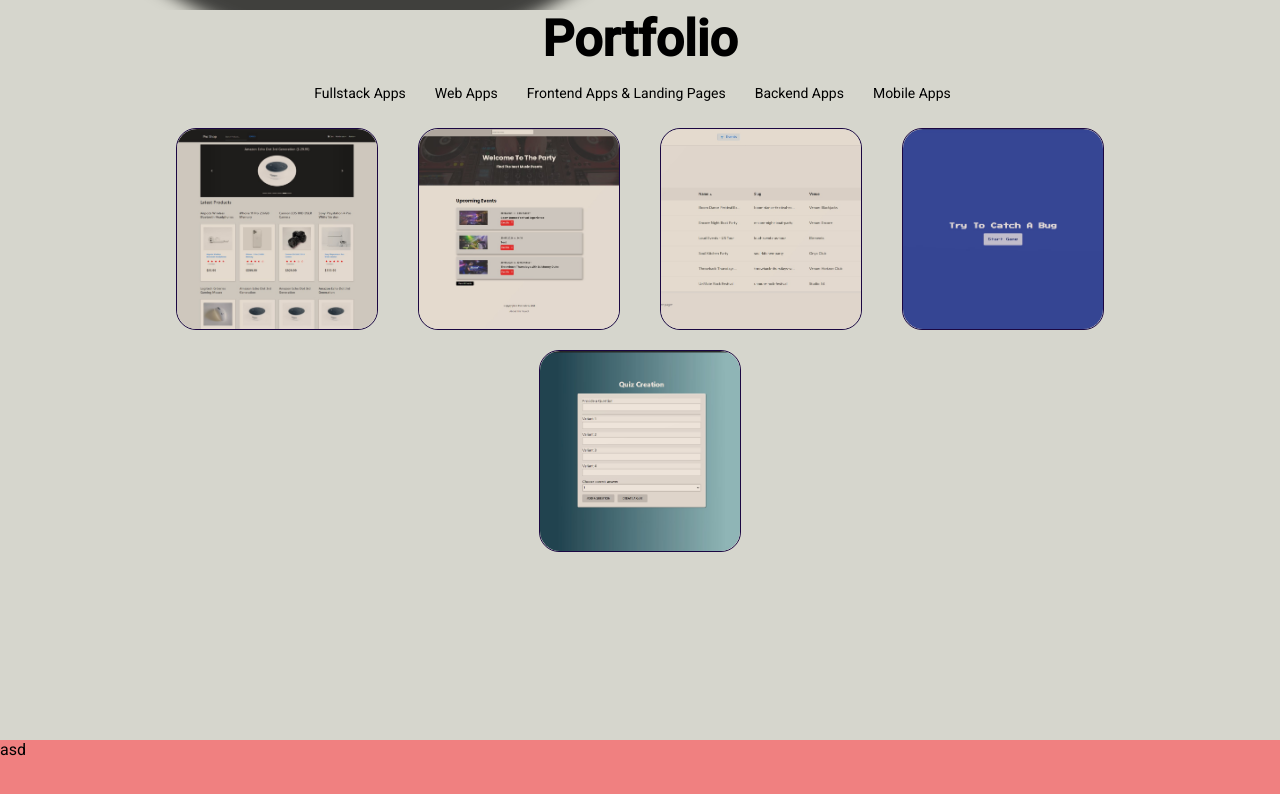
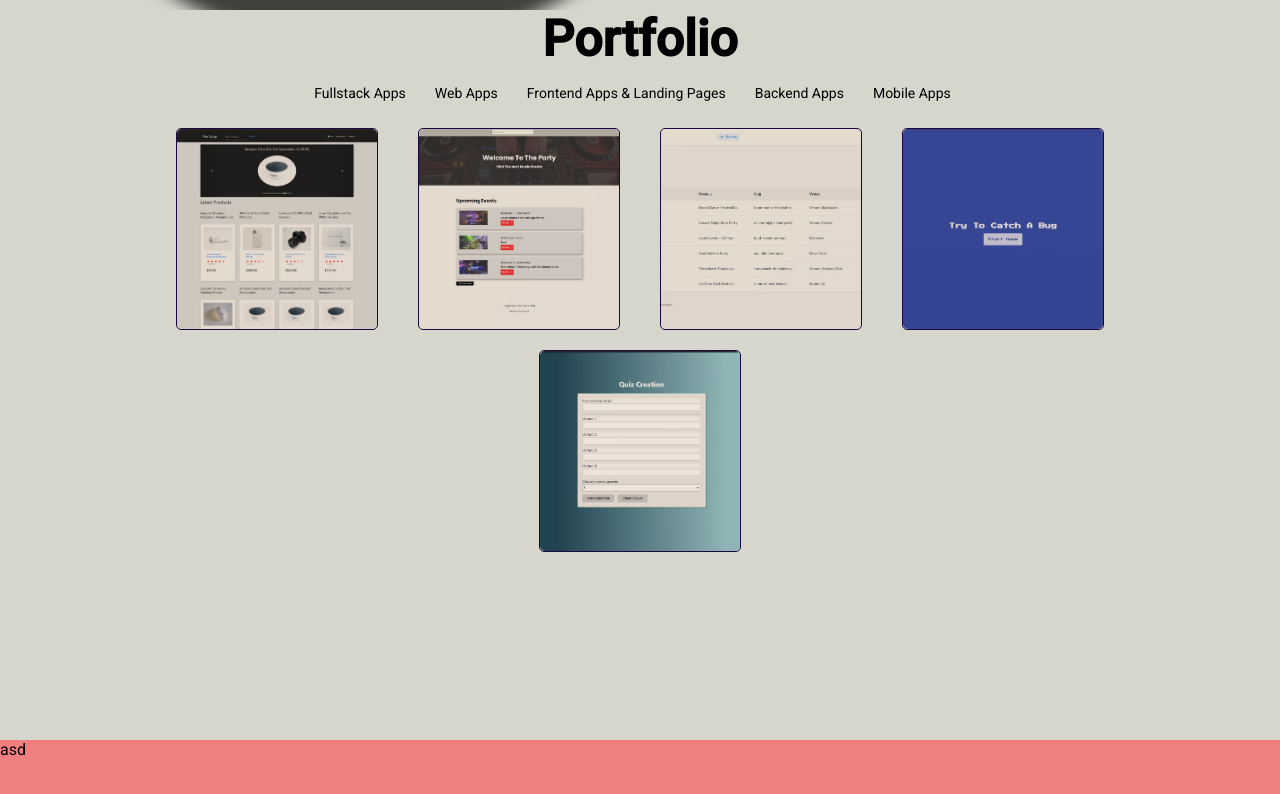
Before and after one commit to RostyslavL/react-portfolio, a React (Create React App) app: page / in a window 1280 px wide. Shown: the part 790-1584 px from the top of the page. Built offline with nearby package versions, Linux system fonts and the light colour scheme.

Commit message:
fix: 'border-radius' correction

```diff
--- a/src/components/portfolio/portfolio.scss
+++ b/src/components/portfolio/portfolio.scss
@@ -30,7 +30,7 @@
     .item{
         width: 200px;
         height: 200px;
-        border-radius: 20px;
+        border-radius: 5px;
         border: 1px solid $mainColor;
         margin: 10px 20px;
         display: flex;
@@ -49,7 +49,7 @@
             max-width: 100%;
             height: 100%;
             object-fit: cover;
-            border-radius: 20px;
+            border-radius: 5px;
             z-index: 1;
         }
         &:hover{
@@ -60,7 +60,7 @@
                 img{
                     opacity: 0.4;
                     z-index: 0;
-                    border-radius: 20px;
+                    border-radius: 5px;
                 }
         }
     }
```
